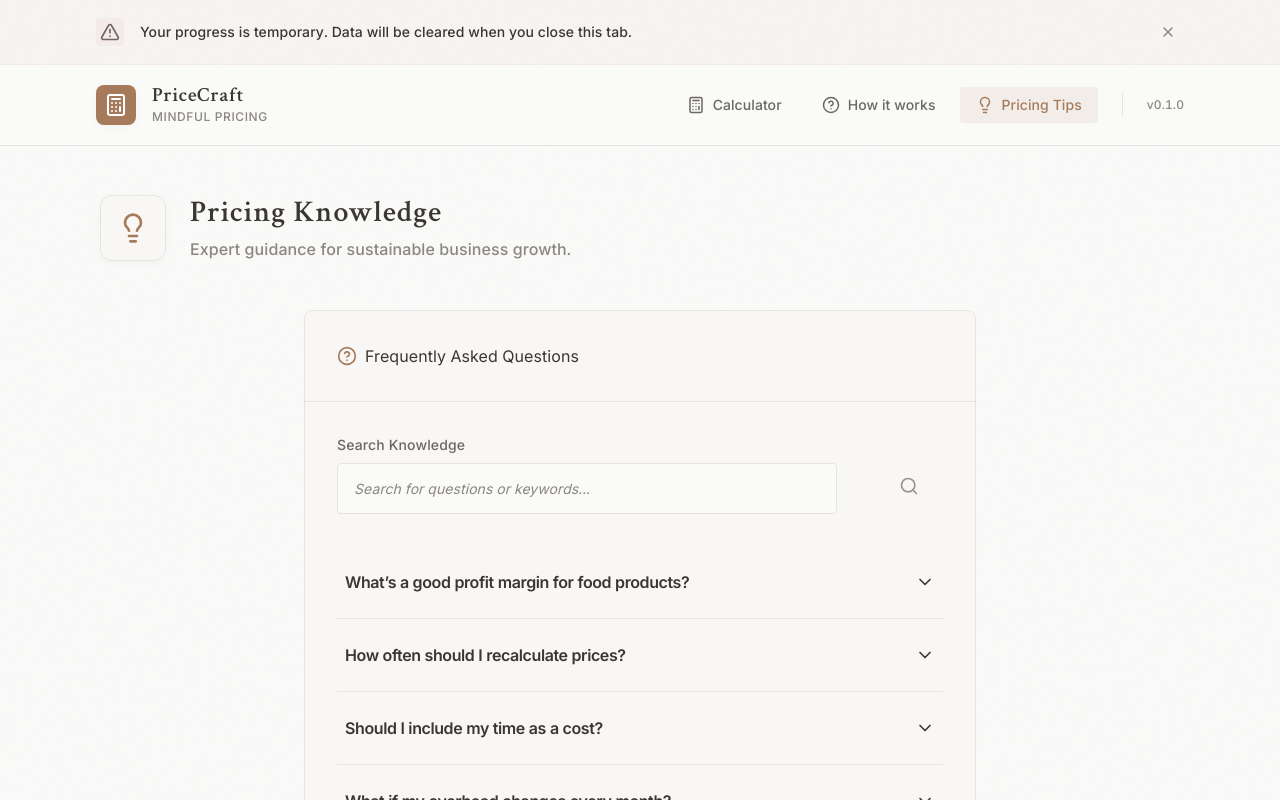
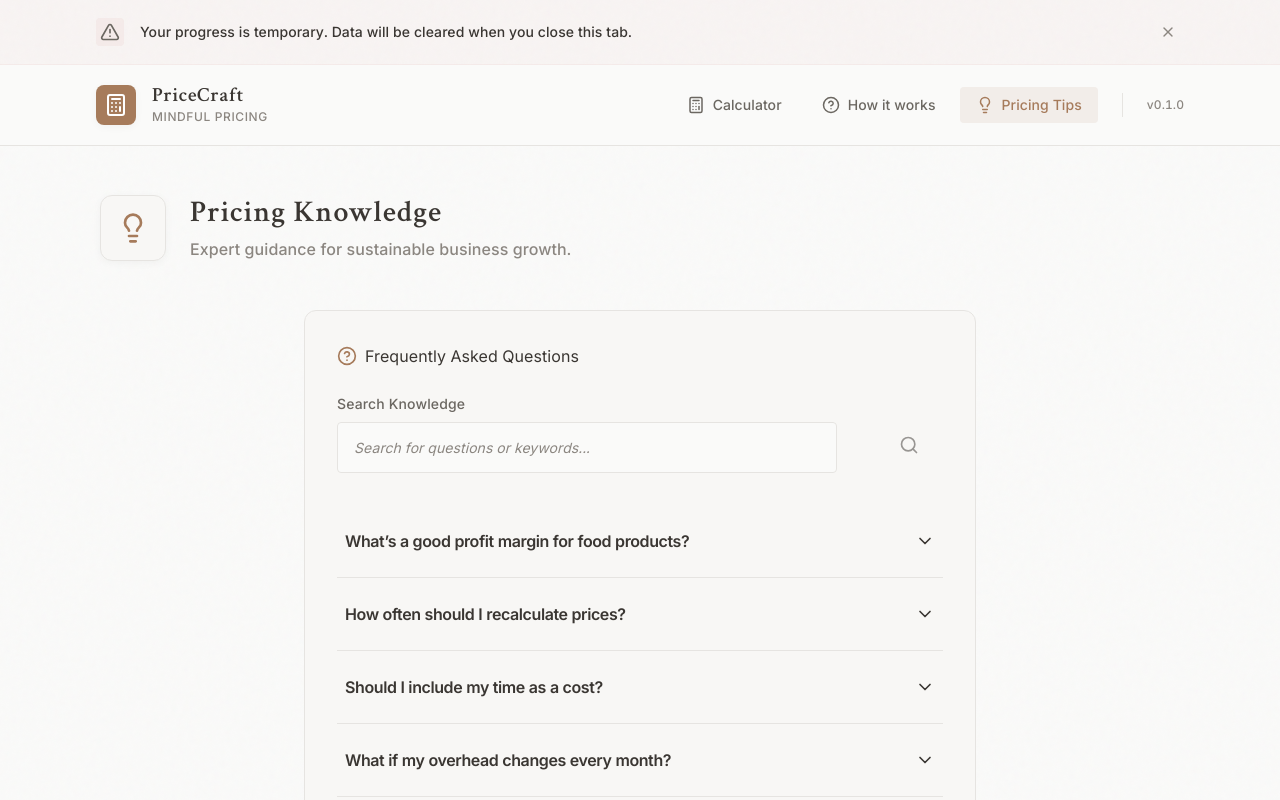
Before and after one commit to jlescarlan11/pricing-calculator-app, a React (Vite) app: page /faq in a window 1280 px wide. Shown: the top 800 px of the page. Built offline with nearby package versions, Linux system fonts and the light colour scheme.

Commit message:
feat: redesing card component

```diff
--- a/src/components/shared/Card.tsx
+++ b/src/components/shared/Card.tsx
@@ -6,6 +6,8 @@ export interface CardProps {
   className?: string;
   footer?: React.ReactNode;
   noPadding?: boolean;
+  interactive?: boolean;
+  texture?: boolean;
 }
 
 export const Card: React.FC<CardProps> = ({
@@ -14,24 +16,53 @@ export const Card: React.FC<CardProps> = ({
   className = '',
   footer,
   noPadding = false,
+  interactive = false,
+  texture = false,
 }) => {
+  const baseClasses = 'bg-surface rounded-lg border border-border-subtle shadow-level-1 overflow-hidden relative transition-all duration-[400ms] ease-in-out';
+  const interactiveClasses = interactive ? 'hover:shadow-level-2 hover:-translate-y-0.5 cursor-pointer' : '';
+
   return (
-    <div className={`bg-surface rounded-md border border-border-base shadow-level-1 overflow-hidden ${className}`}>
+    <div className={`${baseClasses} ${interactiveClasses} ${className}`}>
+      {texture && <div className="paper-texture absolute inset-0 opacity-30 pointer-events-none" />}
+
+      {noPadding ? (
+        <>
           {title && (
-        <div className="px-xl py-xl border-b border-border-subtle">
+            <div className="p-lg md:p-xl pb-0">
                {typeof title === 'string' ? (
-            <h3 className="text-lg text-ink-900">{title}</h3>
+                <h3 className="font-serif text-xl font-semibold text-ink-900 mb-lg">{title}</h3>
               ) : (
                 title
               )}
             </div>
           )}
-      <div className={noPadding ? '' : 'px-xl py-xl'}>
           {children}
+          {footer && (
+             <div className="border-t border-border-subtle bg-bg-main/50 p-lg md:p-xl">
+               {footer}
              </div>
+          )}
+        </>
+      ) : (
+        <div className="p-lg md:p-xl">
+          {title && (
+            <div className="mb-lg">
+              {typeof title === 'string' ? (
+                <h3 className="font-serif text-xl font-semibold text-ink-900">{title}</h3>
+              ) : (
+                title
+              )}
+            </div>
+          )}
+
+          {children}
+
           {footer && (
-        <div className="px-xl py-xl bg-bg-main border-t border-border-subtle">
+            <div className="mt-lg pt-lg border-t border-border-subtle">
               {footer}
+            </div>
+          )}
         </div>
       )}
     </div>
```
Also changed, not shown: 2 other files (tests, documents, lock files or other folders). Lines whose indentation alone changed are shown as unchanged.
